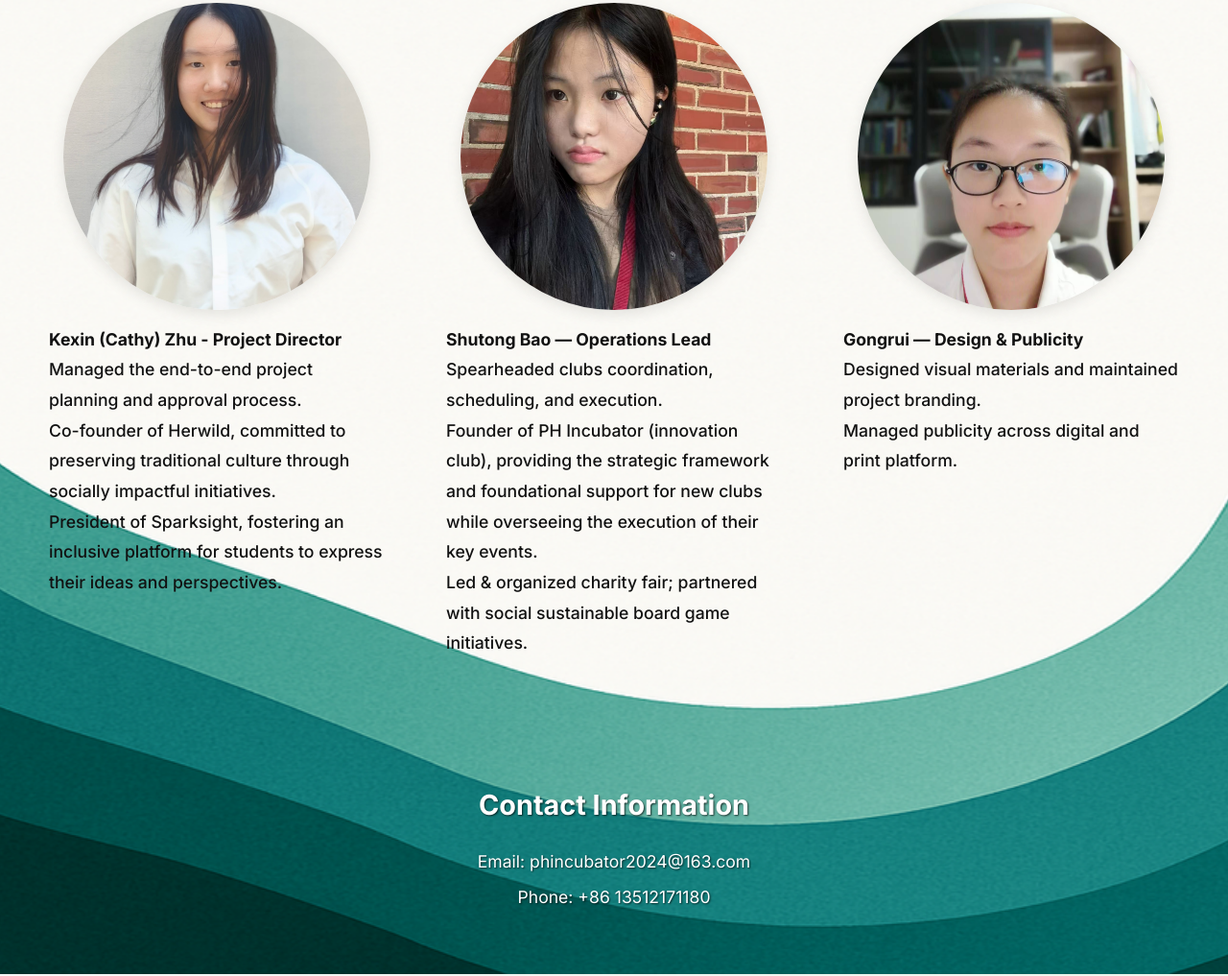
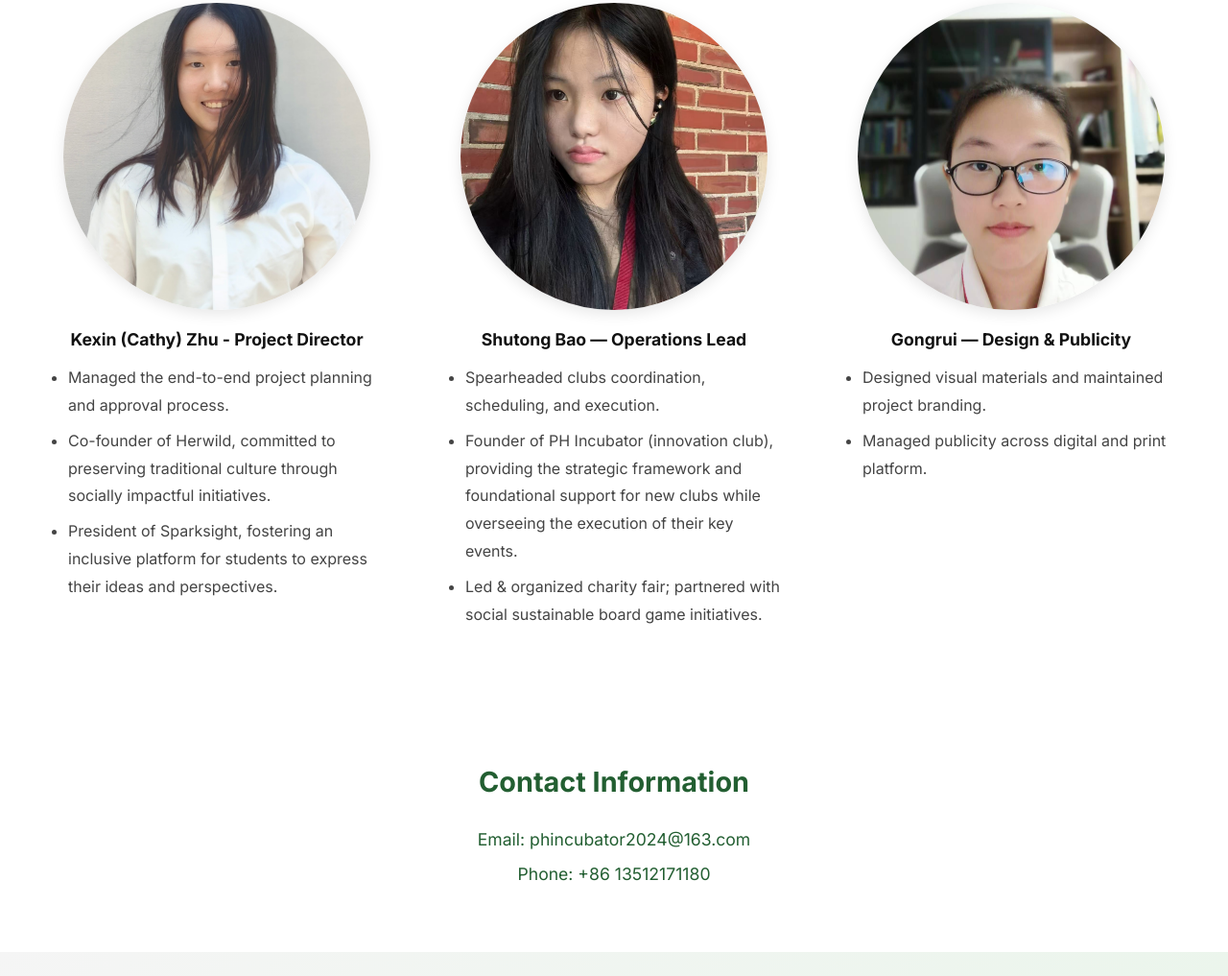
Before and after one commit to jo1-yo/SHsus, a plain HTML site: page index.html in a window 1280 px wide. Shown: the part 3183-4200 px from the top of the page at 96% size. Drawn offline with Linux system fonts and the light colour scheme.

Commit message:
update: some final changes

```diff
--- a/c1.css
+++ b/c1.css
@@ -396,14 +396,12 @@ footer, .contact-info, .contact-info h3, .contact-info p {
 
 .team-contact-section .contact-info h3,
 .team-contact-section .contact-info p {
-  color: #fff !important;
-  text-shadow: 1px 1px 2px rgba(0,0,0,0.7);
+  color: #225e31 !important;
+  text-shadow: none;
 }
 
 .team-contact-section {
-    background-image: url('sb2.png');
-    background-size: cover;
-    background-position: center top;
+    background: #fff;
     padding: 60px 20px;
     color: #111;
 }
--- a/index.html
+++ b/index.html
@@ -706,6 +706,21 @@
             font-weight: 500;
             text-align: left;
             line-height: 1.8;
+            margin-bottom: 10px;
+        }
+
+        .team-member ul {
+            list-style-type: disc;
+            padding-left: 20px;
+            text-align: left;
+            margin: 0;
+        }
+
+        .team-member li {
+            font-size: 1rem;
+            line-height: 1.8;
+            margin-bottom: 8px;
+            color: #444;
         }
 
         /* SDGs Footer Banner */
@@ -1007,15 +1022,29 @@
                 <div class="team-grid">
                     <div class="team-member">
                         <img src="jr1.png" alt="Kexin (Cathy) Zhu">
-                        <p><strong>Kexin (Cathy) Zhu - Project Director</strong><br/>Managed the end-to-end project planning and approval process.<br/>Co-founder of Herwild, committed to preserving traditional culture through socially impactful initiatives.<br/>President of Sparksight, fostering an inclusive platform for students to express their ideas and perspectives.</p>
+                        <p><strong>Kexin (Cathy) Zhu - Project Director</strong></p>
+                        <ul>
+                            <li>Managed the end-to-end project planning and approval process.</li>
+                            <li>Co-founder of Herwild, committed to preserving traditional culture through socially impactful initiatives.</li>
+                            <li>President of Sparksight, fostering an inclusive platform for students to express their ideas and perspectives.</li>
+                        </ul>
                     </div>
                     <div class="team-member">
                         <img src="jr2.png" alt="Shutong (Taby) Bao">
-                        <p><strong>Shutong Bao — Operations Lead</strong><br/>Spearheaded clubs coordination, scheduling, and execution.<br/>Founder of PH Incubator (innovation club), providing the strategic framework and foundational support for new clubs while overseeing the execution of their key events.<br/>Led & organized charity fair; partnered with social sustainable board game initiatives.</p>
+                        <p><strong>Shutong Bao — Operations Lead</strong></p>
+                        <ul>
+                            <li>Spearheaded clubs coordination, scheduling, and execution.</li>
+                            <li>Founder of PH Incubator (innovation club), providing the strategic framework and foundational support for new clubs while overseeing the execution of their key events.</li>
+                            <li>Led & organized charity fair; partnered with social sustainable board game initiatives.</li>
+                        </ul>
                     </div>
                     <div class="team-member">
                         <img src="jr3.png" alt="Gong (Yvonne) Rui">
-                        <p><strong>Gongrui — Design & Publicity</strong><br/>Designed visual materials and maintained project branding.<br/>Managed publicity across digital and print platform.</p>
+                        <p><strong>Gongrui — Design & Publicity</strong></p>
+                        <ul>
+                            <li>Designed visual materials and maintained project branding.</li>
+                            <li>Managed publicity across digital and print platform.</li>
+                        </ul>
                     </div>
                 </div>
             </div>
```
Also changed, not shown: herwild.html (+1 -1 lines), sparksight.html (+12 -0 lines).
